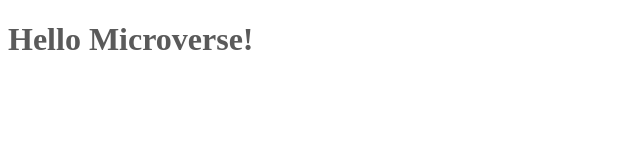
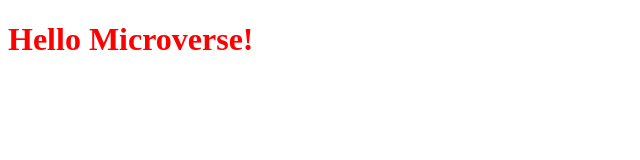
Before and after one commit to spydaspider/Micronaut-Dickson-Amankwah, a plain HTML site: page index.html in a window 1280 px wide. Shown: the whole page, without its empty margins (0-640 px from the left). Drawn offline with Linux system fonts and the light colour scheme.

```diff
--- a/style.css
+++ b/style.css
@@ -1,3 +1,3 @@
 h1 {
-      color: #5a5a5a;
+      color:red;
 }
```
